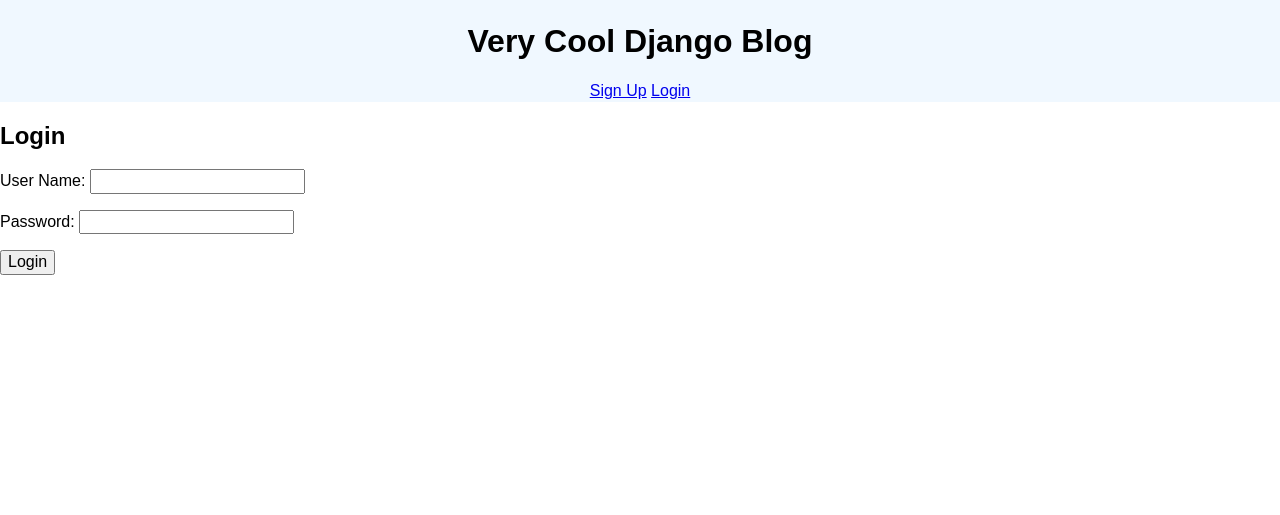
After one commit to BrodyCur/django_blog, a Django app: page /login/ in a window 1280 px wide. The commit adds this page. Shown: the top 515 px of the page. Run offline with Django 3.2, Linux system fonts and the light colour scheme.

Commit message:
Able to log in, log out, sign up and username is associated with created articles.

```diff
--- a/blog/forms.py
+++ b/blog/forms.py
@@ -1,12 +1,16 @@
 from django import forms
 from blog.models import Comment, Article
 from django.utils import timezone
+
+class LoginForm(forms.Form):
+  username = forms.CharField(label="User Name", max_length=64)
+  password = forms.CharField(widget=forms.PasswordInput())
 
 class ArticleForm(forms.ModelForm):
   published_date = forms.DateTimeField(widget=forms.SelectDateWidget())
   class Meta:
     model = Article
-    fields = ('title', 'body', 'draft', 'author', 'published_date')
+    fields = ('title', 'body', 'draft', 'published_date')
 
   def clean(self):
     data = super().clean()
--- a/blog/models.py
+++ b/blog/models.py
@@ -1,4 +1,5 @@
 from django.db import models
+from django.contrib.auth.models import User
 
 
 class Article(models.Model):
@@ -7,6 +8,7 @@ class Article(models.Model):
   draft = models.BooleanField()
   published_date = models.DateTimeField()
   author = models.CharField(max_length=255)
+  user = models.ForeignKey(User, on_delete=models.CASCADE, related_name='articles')
 
   def __str__(self):
     return f'{self.title}'
--- a/blog/templates/base.html
+++ b/blog/templates/base.html
@@ -12,7 +12,13 @@
 <body>
   <header class="site-header">
     <h1>Very Cool Django Blog</h1>
-    <a href="{% url 'new_article' %}">New Article</a>
+    {% if request.user.is_authenticated %}
+      <a href="{% url 'logout' %}">Logout</a>
+      <a href="{% url 'new_article' %}">New Article</a>
+    {% else %}
+    <a href="{% url 'signup' %}">Sign Up</a>
+    <a href="{% url 'login' %}">Login</a>
+    {% endif %}
   </header>
 
   {% block content %}
--- /dev/null
+++ b/blog/templates/login.html
@@ -0,0 +1,11 @@
+{% extends 'base.html' %}
+
+{% block content %}
+  <h2>Login</h2>
+  <form action="{% url 'login' %}" method="POST">
+    {% csrf_token %}
+
+    {{ form.as_p }}
+    <input type="submit" value='Login'>
+  </form>
+{% endblock %}
--- a/blog/urls.py
+++ b/blog/urls.py
@@ -16,7 +16,7 @@ Including another URLconf
 
 from django.contrib import admin
 from django.urls import path
-from blog.views import root, home_page, article_page, create_comment, new_article
+from blog.views import root, home_page, article_page, create_comment, new_article, login_view, logout_view, signup
 
 urlpatterns = [
     path('admin/', admin.site.urls),
@@ -24,5 +24,8 @@ urlpatterns = [
     path('', root),
     path('article/<int:id>', article_page, name='article_details'),
     path('comment/new', create_comment, name='create_comment'),
-    path('article/new', new_article, name='new_article')
+    path('article/new', new_article, name='new_article'),
+    path('login/', login_view, name='login'),
+    path('logout/', logout_view, name='logout'),
+    path('signup/', signup, name='signup'),
 ]
--- a/blog/views.py
+++ b/blog/views.py
@@ -4,7 +4,9 @@ from django.shortcuts import render, redirect
 from datetime import date
 from blog.models import Article, Topic, Comment
 from django.views.decorators.http import require_http_methods
-from blog.forms import ArticleForm
+from blog.forms import ArticleForm, LoginForm
+from django.contrib.auth import authenticate, login, logout
+from django.contrib.auth.forms import UserCreationForm
 
 def home_page(request):
   current_date = date.today()
@@ -57,9 +59,50 @@ def new_article(request):
   if request.method == 'POST':
     form = ArticleForm(request.POST)
     if form.is_valid():
-      article = form.save()
+      article = form.save(commit=False)
+      article.user = request.user
+      article.author = article.user
       article.save()
       return redirect('article_details', id=article.id)
   else:
     form = ArticleForm()
   return render(request, 'new_article.html', {'form': form})
+
+def login_view(request):
+  if request.method == 'POST':
+    form = LoginForm(request.POST)
+    if form.is_valid():
+      username = form.cleaned_data['username']
+      pw = form.cleaned_data['password']
+      user = authenticate(username=username, password=pw)
+      if user is not None:
+        login(request, user)
+        return redirect('home')
+      else:
+        form.add_error('username', 'Login failed')
+  else:
+    form = LoginForm()
+
+  context = {
+    'form': form
+  }
+  return render(request, 'login.html', context)
+
+def logout_view(request):
+  logout(request)
+  return redirect('home')
+
+def signup(request):
+  if request.method == 'POST':
+    form = UserCreationForm(request.POST)
+    if form.is_valid():
+      form.save()
+      username = form.cleaned_data.get('username')
+      raw_password = form.cleaned_data.get('password1')
+      user = authenticate(username=username, password=raw_password)
+      login(request, user)
+      return redirect('home')
+  else:
+    form = UserCreationForm()
+
+  return render(request, 'signup.html', {'form': form})
```
Also changed, not shown: blog/templates/signup.html (added, +9 -0 lines), blog/migrations/0007_auto_20190604_0131.py (added).
